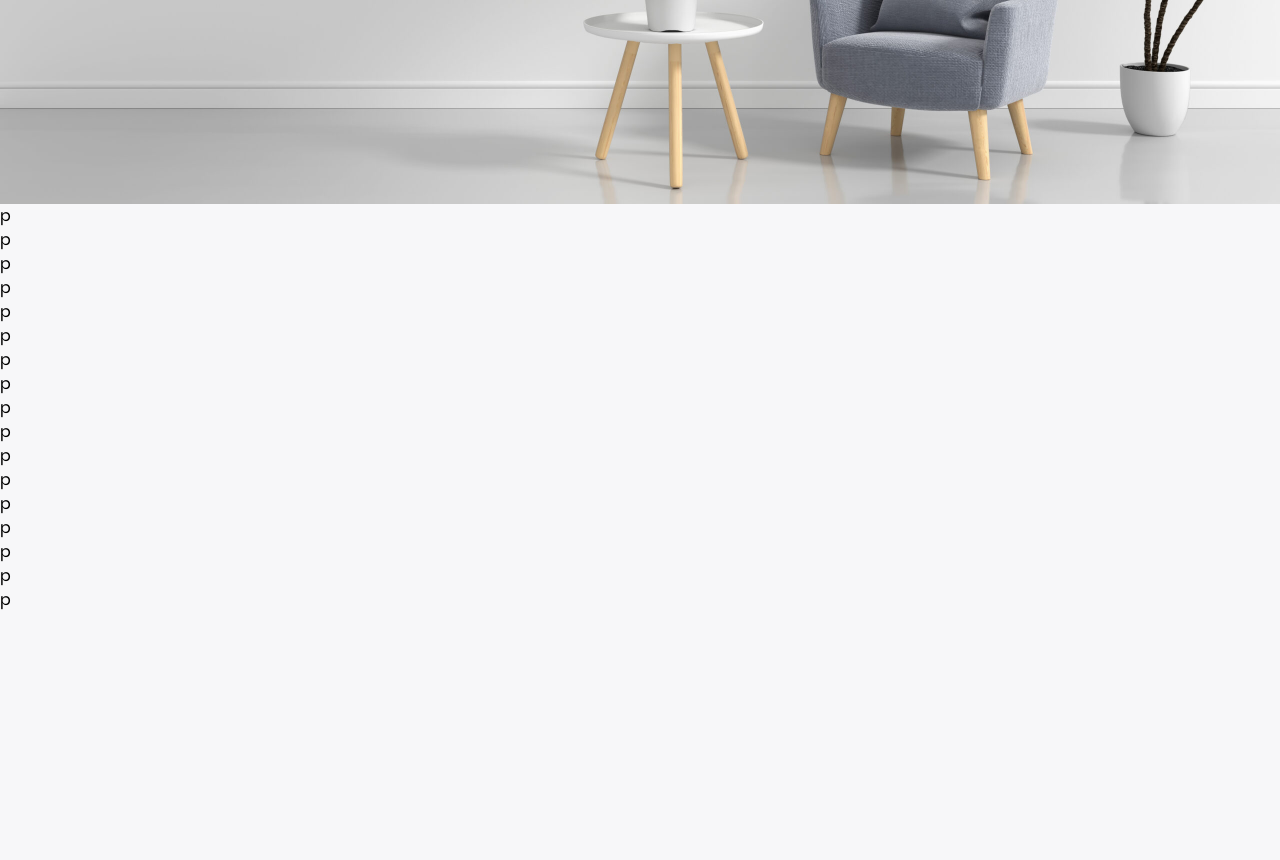
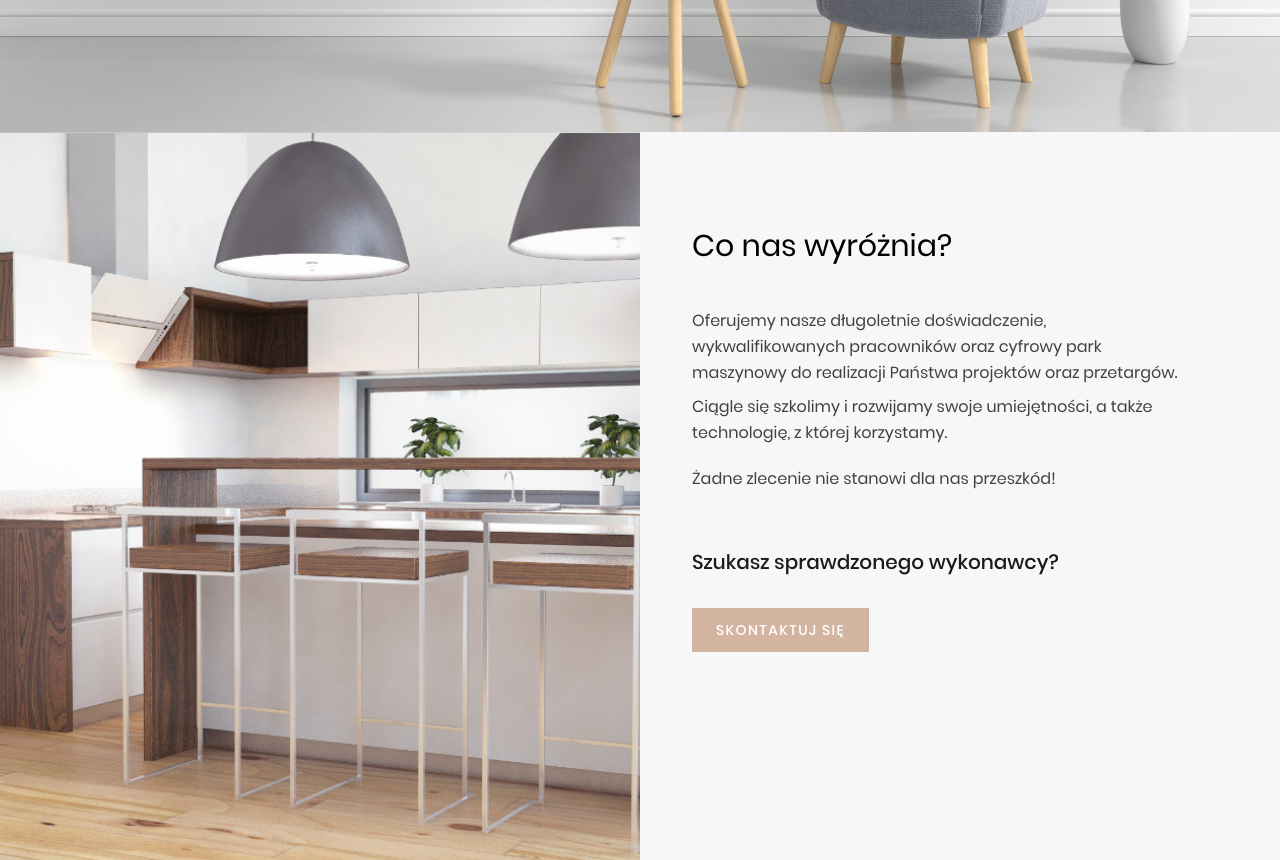
Before and after one commit to ZipMan2/artcor-website, a Next.js app: page / in a window 1280 px wide. Shown: the part 580-1440 px from the top of the page. Before the commit the page ends 1192 px from the top, so only its background shows below. Built offline with nearby package versions, Linux system fonts and the light colour scheme.

Commit message:
feat: add Features section

```diff
--- a/src/app/layout.tsx
+++ b/src/app/layout.tsx
@@ -22,7 +22,7 @@ export default function RootLayout({ children }: Readonly<{ children: React.Reac
   return (
     <html lang="pl" className={poppins.variable} suppressHydrationWarning>
       <body suppressHydrationWarning className="bg-brand-light text-brand-black font-poppins">
-        <Navbar />
+        {/* <Navbar /> */}
         {children}
       </body>
     </html>
--- a/src/app/page.tsx
+++ b/src/app/page.tsx
@@ -1,3 +1,4 @@
+import Features from '@/components/sections/Features'
 import Hero from '@/components/sections/Hero'
 
 export default function Home() {
@@ -5,6 +6,9 @@ export default function Home() {
     <main>
       {/* Hero Section */}
       <Hero />
+
+      {/* Features Section */}
+      <Features />
 
 p <br />
 p <br />
--- /dev/null
+++ b/src/components/sections/Features.tsx
@@ -0,0 +1,52 @@
+import Image from 'next/image'
+
+export default function Features() {
+  return (
+    <section className="w-full">
+      <div className="max-w-9xl mx-auto grid grid-cols-1 md:grid-cols-2">
+        {/* RIGHT */}
+        <div className="flex flex-col justify-center px-6 py-10 md:order-2 md:justify-start md:py-24 md:pl-13 md:px-22">
+          <h2 className="mb-5 text-2xl sm:text-3xl md:text-3xl">
+            Co nas wyróżnia?
+          </h2>
+
+          <p className="mb-2 text-sm leading-relaxed text-stone-700 sm:text-base md:mt-6">
+            Oferujemy nasze długoletnie doświadczenie,
+            wykwalifikowanych pracowników oraz cyfrowy park maszynowy
+            do realizacji Państwa projektów oraz przetargów.
+          </p>
+
+          <p className="mb-5 text-sm leading-relaxed text-stone-700 sm:text-base">
+            Ciągle się szkolimy i rozwijamy swoje umiejętności, a
+            także technologię, z której korzystamy.
+          </p>
+
+          <p className="mb-5 text-sm leading-relaxed text-stone-700 sm:text-base md:mb-14">
+            Żadne zlecenie nie stanowi dla nas przeszkód!
+          </p>
+
+          <span className="mb-6 text-sm font-medium text-stone-900 sm:text-xl md:mb-8">
+            Szukasz sprawdzonego wykonawcy?
+          </span>
+
+          <a
+            href="/kontakt"
+            className="bg-brand-beige text-white w-fit px-6 py-3 text-sm font-medium tracking-widest uppercase transition hover:opacity-90"
+          >
+            Skontaktuj się
+          </a>
+        </div>
+
+        {/* LEFT */}
+        <div className="relative min-h-[320px] md:order-1 md:min-h-[780px]">
+          <Image
+            src="/features-bg.png"
+            alt="Meble"
+            fill
+            className="object-cover"
+          />
+        </div>
+      </div>
+    </section>
+  )
+}
--- a/src/components/sections/Hero.tsx
+++ b/src/components/sections/Hero.tsx
@@ -19,7 +19,7 @@ export default function Hero() {
       {/* Content */}
       <div className="relative mx-auto px-6 w-full max-w-7xl">
         <div className="max-w-xl sm:max-w-2xl">
-          <h1 className="mb-4 text-3xl font-semibold sm:mb-6 sm:text-5xl">
+          <h1 className="mb-4 text-3xl sm:mb-6 sm:text-5xl">
             Nowoczesne meble w Twoim wnętrzu
           </h1>
 
```
